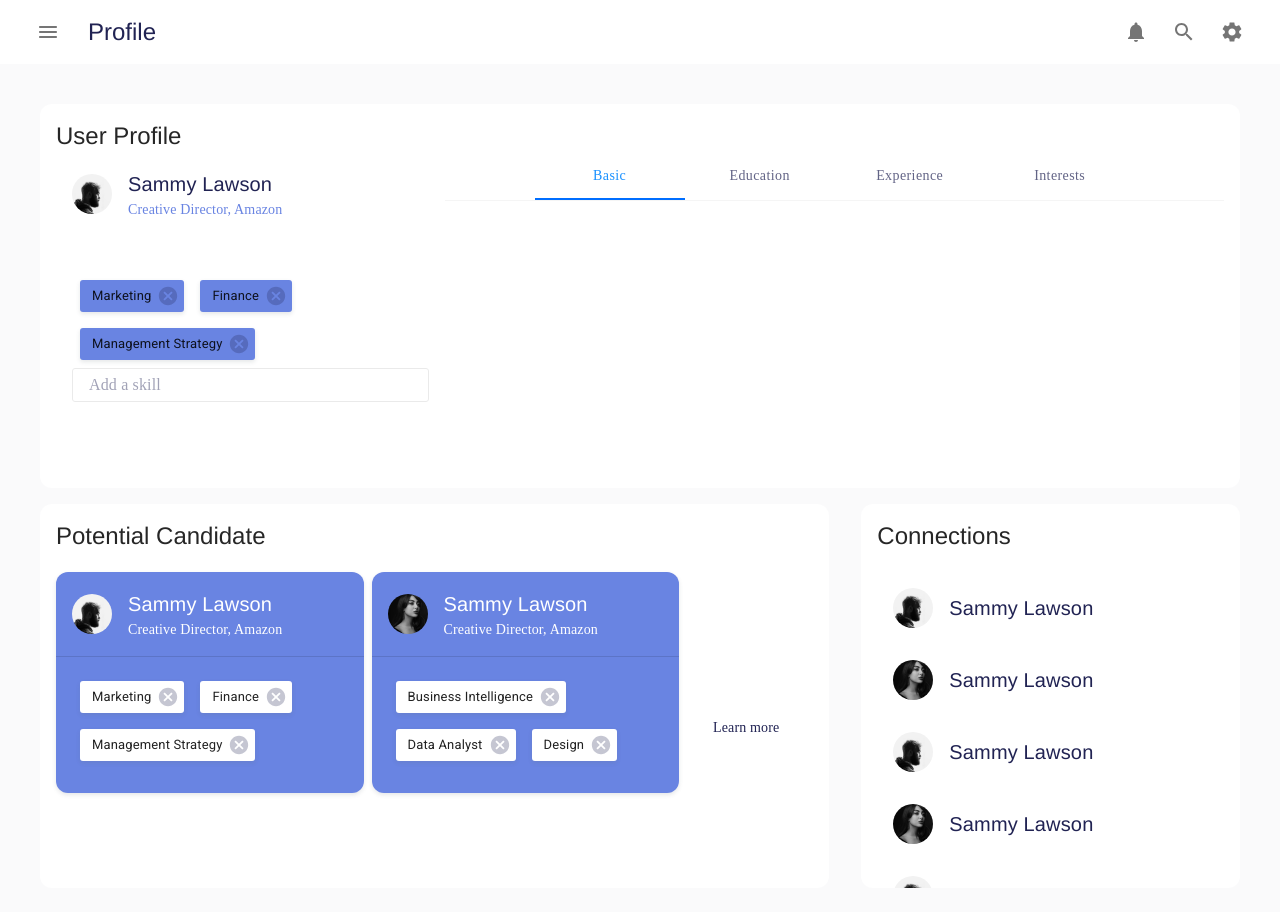
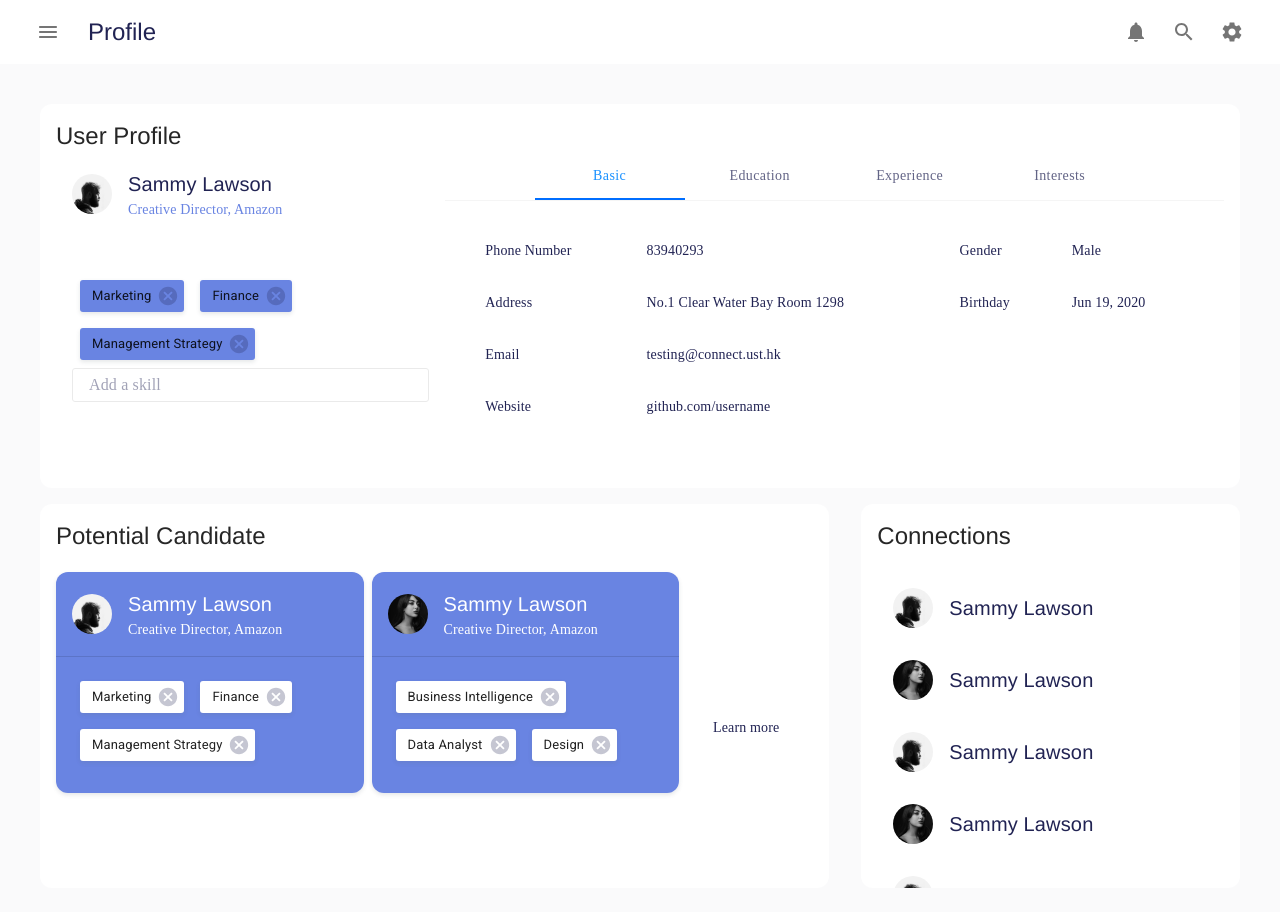
Before and after one commit to BoscoTin/COMP4021-Frontend, a Next.js app: page /1/profile in a window 1280 px wide. Built offline with nearby package versions, Linux system fonts and the light colour scheme.

Commit message:
Profile Tab

```diff
--- a/pages/[profile]/profile.js
+++ b/pages/[profile]/profile.js
@@ -7,11 +7,12 @@ import { makeStyles } from "@material-ui/core/styles";
 
 import PrivateLayout from "../../src/components/Layout/private/PrivateLayout";
 import PeopleTagCard from "../../src/components/prefabs/People/PeopleTagCard";
-import { StyledTabs, StyledTab } from "../../src/components/Tabs"
+import { StyledTabs, StyledTab, InfoTabPanel } from "../../src/components/Tabs"
 
 import SelfDemo from "../../src/components/demo/self";
 import RecommendsDemo from "../../src/components/demo/recommendation";
 import ConnectionDemo from "../../src/components/demo/connection_list";
+import InfoDemo from "../../src/components/demo/infoDemo";
 import clsx from "clsx";
 import PeopleHeader from "../../src/components/prefabs/People/PeopleHeader";
 
@@ -68,10 +69,10 @@ const useStyles = makeStyles((theme) => ({
 
 
 function ProfileBlock({ classes }) {
-  const [tab, settab] = React.useState(0);
+  const [value, setValue] = React.useState(0);
 
   function handleTabPageChange(event, newValue) {
-    settab(newValue);
+    setValue(newValue);
   }
 
   return (
@@ -83,12 +84,15 @@ function ProfileBlock({ classes }) {
             <PeopleTagCard isSelf={true} data={SelfDemo} />
           </Grid>
           <Grid item xs={8}>
-            <StyledTabs value={tab} onChange={handleTabPageChange} centered>
+              <StyledTabs value={value} onChange={handleTabPageChange} centered>
                 <StyledTab label="Basic" />
                 <StyledTab label="Education" />
                 <StyledTab label="Experience" />
                 <StyledTab label="Interests" />
               </StyledTabs>
+              {InfoDemo.map((info, index) => (
+                <InfoTabPanel value={value} index={index} data={info}/>
+              ))}
             </Grid>
         </Grid>
       </div>
--- a/src/components/Tabs.js
+++ b/src/components/Tabs.js
@@ -1,5 +1,12 @@
-import {Tabs, Tab} from "@material-ui/core"
+import {Tabs, Tab, Typography} from "@material-ui/core"
 import {withStyles} from "@material-ui/core/styles"
+import {PropTypes} from 'prop-types';
+import Box from '@material-ui/core/Box';
+import Table from '@material-ui/core/Table';
+import TableBody from '@material-ui/core/TableBody';
+import TableCell from '@material-ui/core/TableCell';
+import TableContainer from '@material-ui/core/TableContainer';
+import TableRow from '@material-ui/core/TableRow';
 
 const StyledTabs = withStyles({
     root: {
@@ -32,5 +39,121 @@ const StyledTabs = withStyles({
   selected: {},
 }))((props) => <Tab disableRipple {...props} />);
 
+const StyledTableContainer = withStyles({
+  border: 'none'
+})(TableContainer);
 
-  export {StyledTab, StyledTabs}
+const StyledTableCell = withStyles({
+  root: {
+    border: 'none'
+  }
+})(TableCell);
+
+function InfoTabPanel(props) {
+  const { data, value, index, ...other } = props;
+
+  let table;
+  if (data.category == "Basic") {
+    table = <StyledTableContainer>
+      <Table>
+        <TableBody>
+          <TableRow>
+            <StyledTableCell align="left"> Phone Number </StyledTableCell>
+            <StyledTableCell align="left"> {data.phoneNumber} </StyledTableCell>
+            <StyledTableCell align="left"> Gender </StyledTableCell>
+            <StyledTableCell align="left"> {data.gender} </StyledTableCell>
+          </TableRow>
+          <TableRow>
+            <StyledTableCell align="left"> Address </StyledTableCell>
+            <StyledTableCell align="left"> {data.address} </StyledTableCell>
+            <StyledTableCell align="left"> Birthday </StyledTableCell>
+            <StyledTableCell align="left"> {data.birthday} </StyledTableCell>
+          </TableRow>
+          <TableRow>
+            <StyledTableCell align="left"> Email </StyledTableCell>
+            <StyledTableCell align="left"> {data.email} </StyledTableCell>
+            <StyledTableCell align="left" />
+            <StyledTableCell align="left"/>
+          </TableRow>
+          <TableRow>
+            <StyledTableCell align="left"> Website </StyledTableCell>
+            <StyledTableCell align="left"> {data.website} </StyledTableCell>
+            <StyledTableCell align="left" />
+            <StyledTableCell align="left"/>
+          </TableRow>
+        </TableBody>
+      </Table>
+    </StyledTableContainer>
+  }
+  else if (data.category == "Education") {
+    table = <StyledTableContainer>
+      <Table>
+      <TableRow>
+        <StyledTableCell align="left"> Location </StyledTableCell>
+        <StyledTableCell align="left"> {data.location} </StyledTableCell>
+        <StyledTableCell align="left" />
+        <StyledTableCell align="left"/>
+      </TableRow>
+      <TableRow>
+        <StyledTableCell align="left"> School </StyledTableCell>
+        <StyledTableCell align="left"> {data.school} </StyledTableCell>
+        <StyledTableCell align="left" />
+        <StyledTableCell align="left"/>
+      </TableRow>
+      <TableRow>
+        <StyledTableCell align="left"> Study Field </StyledTableCell>
+        <StyledTableCell align="left"> {data.studyField} </StyledTableCell>
+        <StyledTableCell align="left" />
+        <StyledTableCell align="left"/>
+      </TableRow>
+      </Table>
+    </StyledTableContainer>
+  }
+  else if (data.category == "Experience") {
+    table = <StyledTableContainer>
+      <Table>
+      <TableRow>
+        <StyledTableCell align="left"> Company or organization </StyledTableCell>
+        <StyledTableCell align="left"> {data.organization} </StyledTableCell>
+        <StyledTableCell align="left" />
+        <StyledTableCell align="left"/>
+      </TableRow>
+      <TableRow>
+        <StyledTableCell align="left"> Position </StyledTableCell>
+        <StyledTableCell align="left"> {data.position} </StyledTableCell>
+        <StyledTableCell align="left" />
+        <StyledTableCell align="left"/>
+      </TableRow>
+      <TableRow>
+        <StyledTableCell align="left"> Description </StyledTableCell>
+        <StyledTableCell align="left"> {data.description} </StyledTableCell>
+        <StyledTableCell align="left" />
+        <StyledTableCell align="left"/>
+      </TableRow>
+      </Table>
+    </StyledTableContainer>
+  }
+  else if (data.category == "Interest") {
+    table = <Typography> {data.interests.toString()} </Typography>
+  }
+  else {
+    table = <Typography> other </Typography>
+  }
+
+  return (
+    <div role="tabpanel" hidden={value != index} id={`tabpanel-${index}`} {...other} >
+      {value === index && ( <Box p={3}>
+        {table}
+      </Box>)}
+    </div>
+  )
+}
+
+InfoTabPanel.propTypes = {
+  children: PropTypes.node,
+  index: PropTypes.any.isRequired,
+  value: PropTypes.any.isRequired,
+};
+
+
+export {StyledTab, StyledTabs, InfoTabPanel}
--- /dev/null
+++ b/src/components/demo/infoDemo.js
@@ -0,0 +1,29 @@
+var info = [
+    {
+        "category": "Basic",
+        "phoneNumber": "83940293",
+        "address": "No.1 Clear Water Bay Room 1298",
+        "email": "testing@connect.ust.hk",
+        "website": "github.com/username",
+        "gender": "Male",
+        "birthday": "Jun 19, 2020"
+    },
+    {
+        "category": "Education",
+        "location": "Hong Kong",
+        "school": "Hong Kong University of Science and Technology",
+        "studyField": "Mathematics with computer science track"
+    },
+    {
+        "category": "Experience",
+        "organization": "SCI",
+        "position": "Software Engineer",
+        "description": "Responsible for a software project with reactjs and nodejs"
+    },
+    {
+        "category": "Interest",
+        "interests": ["Sports", "Music", "Cooking"]
+    }
+]
+
+export default info
```
Lines whose indentation alone changed are shown as unchanged.
